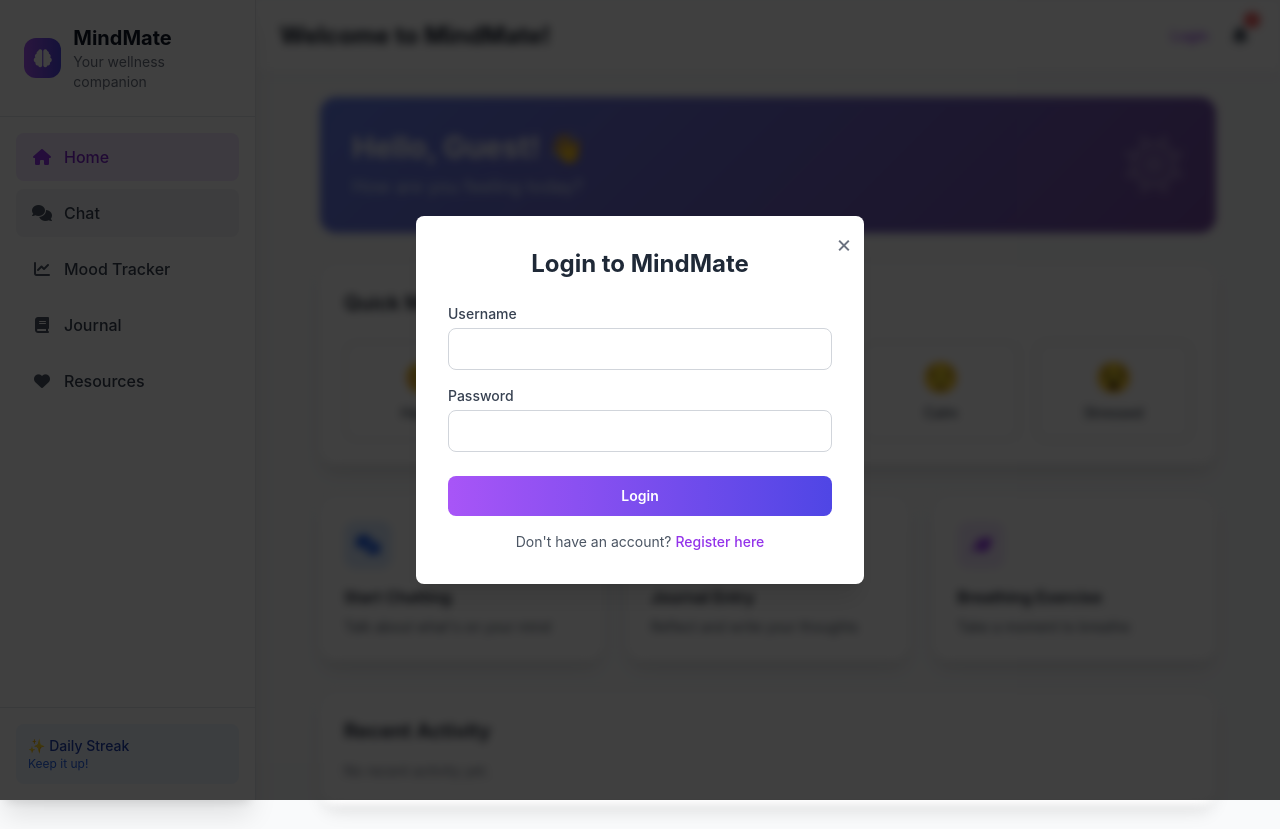
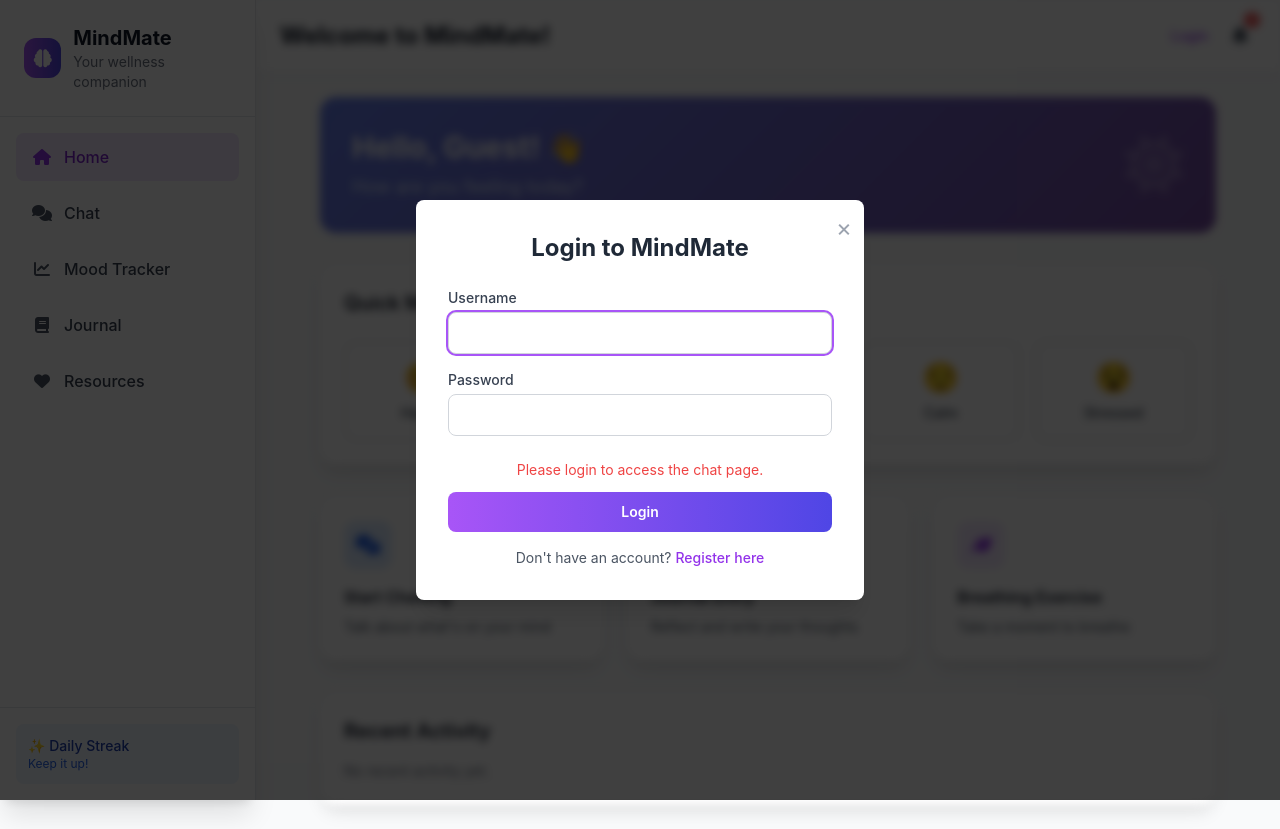
Before and after one commit to aniruddhabagal/MindMate, a Next.js app: page / in a window 1280 px wide. Both pictures are taken after a click on the button "Chat". Built offline with nearby package versions, Linux system fonts and the light colour scheme.

Commit message:
feat: integrated loader

```diff
--- a/components/AuthModal.js
+++ b/components/AuthModal.js
@@ -1,8 +1,7 @@
 // components/AuthModal.js
 "use client";
-import { useEffect, useRef, useState } from "react";
+import { useState, useEffect, useRef } from "react"; // Added useEffect, useRef
 
-// Props: isOpen, onClose, onLogin, onRegister, initialError, initialFormType = 'login'
 export default function AuthModal({
   isOpen,
   onClose,
@@ -11,12 +10,29 @@
   initialError,
   initialFormType = "login",
 }) {
-  const [formType, setFormType] = useState(initialFormType); // 'login' or 'register'
+  const [formType, setFormType] = useState(initialFormType);
   const [username, setUsername] = useState("");
   const [password, setPassword] = useState("");
   const [confirmPassword, setConfirmPassword] = useState("");
   const [error, setError] = useState(initialError || "");
-  const usernameInputRef = useRef(null);
+  const [isLoading, setIsLoading] = useState(false); // <<< New loading state
+
+  const usernameInputRef = useRef(null); // For focusing
+
+  useEffect(() => {
+    if (isOpen) {
+      // When modal opens, reset form type and error, and focus
+      setFormType(initialFormType);
+      setError(initialError || "");
+      setUsername("");
+      setPassword("");
+      setConfirmPassword("");
+      setTimeout(() => {
+        // Timeout to ensure input is visible before focusing
+        usernameInputRef.current?.focus();
+      }, 100);
+    }
+  }, [isOpen, initialFormType, initialError]);
 
   const handleSwitchForm = (type) => {
     setFormType(type);
@@ -24,53 +40,54 @@
     setUsername("");
     setPassword("");
     setConfirmPassword("");
+    setIsLoading(false); // Reset loading state if form is switched
+    setTimeout(() => usernameInputRef.current?.focus(), 0);
   };
 
   const handleSubmit = async (e) => {
     e.preventDefault();
     setError("");
+    setIsLoading(true); // <<< Start loading
+
     if (formType === "login") {
       if (!username || !password) {
         setError("Username and password are required.");
+        setIsLoading(false); // <<< Stop loading on validation error
         return;
       }
       try {
-        await onLogin(username, password);
-        // onClose(); // Parent should close on successful login/register
+        await onLogin(username, password); // onLogin in app/page.js will handle closing modal
       } catch (err) {
         setError(err.message || "Login failed.");
+      } finally {
+        setIsLoading(false); // <<< Stop loading
       }
     } else {
       // register
       if (!username || !password || !confirmPassword) {
         setError("All fields are required.");
+        setIsLoading(false);
         return;
       }
       if (password !== confirmPassword) {
         setError("Passwords do not match.");
+        setIsLoading(false);
         return;
       }
       if (password.length < 6) {
         setError("Password must be at least 6 characters.");
+        setIsLoading(false);
         return;
       }
       try {
-        await onRegister(username, password);
-        // onClose();
+        await onRegister(username, password); // onRegister in app/page.js will handle closing modal
       } catch (err) {
         setError(err.message || "Registration failed.");
+      } finally {
+        setIsLoading(false);
       }
     }
   };
-
-  useEffect(() => {
-    if (isOpen && formType === "login" && usernameInputRef.current) {
-      usernameInputRef.current.focus();
-    } else if (isOpen && formType === "register" && usernameInputRef.current) {
-      // Assuming username field is same for register
-      usernameInputRef.current.focus();
-    }
-  }, [isOpen, formType]);
 
   if (!isOpen) return null;
 
@@ -87,7 +104,8 @@
         <button
           type="button"
           onClick={onClose}
-          className="absolute top-3 right-3 text-gray-500 hover:text-gray-700 text-2xl"
+          disabled={isLoading}
+          className="absolute top-3 right-3 text-gray-400 hover:text-gray-600 text-2xl disabled:opacity-50"
         >
           ×
         </button>
@@ -106,12 +124,14 @@
                   Username
                 </label>
                 <input
+                  ref={usernameInputRef}
                   type="text"
                   id="loginUsernameAuth"
                   value={username}
                   onChange={(e) => setUsername(e.target.value)}
                   required
-                  className="w-full px-4 py-2 border border-gray-300 rounded-lg focus:outline-none focus:ring-2 focus:ring-purple-500"
+                  disabled={isLoading}
+                  className="w-full px-4 py-2 border border-gray-300 rounded-lg focus:outline-none focus:ring-2 focus:ring-purple-500 disabled:bg-gray-100"
                 />
               </div>
               <div className="mb-6">
@@ -127,7 +147,8 @@
                   value={password}
                   onChange={(e) => setPassword(e.target.value)}
                   required
-                  className="w-full px-4 py-2 border border-gray-300 rounded-lg focus:outline-none focus:ring-2 focus:ring-purple-500"
+                  disabled={isLoading}
+                  className="w-full px-4 py-2 border border-gray-300 rounded-lg focus:outline-none focus:ring-2 focus:ring-purple-500 disabled:bg-gray-100"
                 />
               </div>
               {error && (
@@ -135,16 +156,24 @@
               )}
               <button
                 type="submit"
-                className="w-full bg-gradient-to-r from-purple-500 to-indigo-600 text-white py-2.5 rounded-lg hover:shadow-lg transition-all text-sm font-semibold"
+                disabled={isLoading}
+                className="w-full bg-gradient-to-r from-purple-500 to-indigo-600 text-white py-2.5 rounded-lg hover:shadow-lg transition-all text-sm font-semibold disabled:opacity-70 flex items-center justify-center"
               >
-                Login
+                {isLoading ? (
+                  <>
+                    <i className="fas fa-spinner fa-spin mr-2"></i>Processing...
+                  </>
+                ) : (
+                  "Login"
+                )}
               </button>
               <p className="text-center text-sm text-gray-600 mt-4">
                 Don&apos;t have an account?{" "}
                 <button
                   type="button"
                   onClick={() => handleSwitchForm("register")}
-                  className="text-purple-600 hover:underline font-medium"
+                  disabled={isLoading}
+                  className="text-purple-600 hover:underline font-medium disabled:opacity-70"
                 >
                   Register here
                 </button>
@@ -152,6 +181,7 @@
             </form>
           </>
         ) : (
+          // Register form
           <>
             <h3 className="text-2xl font-bold mb-6 text-gray-800 text-center">
               Create Account
@@ -165,15 +195,19 @@
                   Username
                 </label>
                 <input
+                  ref={usernameInputRef}
                   type="text"
                   id="registerUsernameAuth"
                   value={username}
                   onChange={(e) => setUsername(e.target.value)}
                   required
-                  className="w-full px-4 py-2 border border-gray-300 rounded-lg focus:outline-none focus:ring-2 focus:ring-purple-500"
+                  disabled={isLoading}
+                  className="w-full px-4 py-2 border border-gray-300 rounded-lg focus:outline-none focus:ring-2 focus:ring-purple-500 disabled:bg-gray-100"
                 />
               </div>
               <div className="mb-4">
+                {" "}
+                {/* Consistent margin */}
                 <label
                   htmlFor="registerPasswordAuth"
                   className="block text-sm font-medium text-gray-700 mb-1"
@@ -186,7 +220,8 @@
                   value={password}
                   onChange={(e) => setPassword(e.target.value)}
                   required
-                  className="w-full px-4 py-2 border border-gray-300 rounded-lg focus:outline-none focus:ring-2 focus:ring-purple-500"
+                  disabled={isLoading}
+                  className="w-full px-4 py-2 border border-gray-300 rounded-lg focus:outline-none focus:ring-2 focus:ring-purple-500 disabled:bg-gray-100"
                 />
               </div>
               <div className="mb-6">
@@ -202,7 +237,8 @@
                   value={confirmPassword}
                   onChange={(e) => setConfirmPassword(e.target.value)}
                   required
-                  className="w-full px-4 py-2 border border-gray-300 rounded-lg focus:outline-none focus:ring-2 focus:ring-purple-500"
+                  disabled={isLoading}
+                  className="w-full px-4 py-2 border border-gray-300 rounded-lg focus:outline-none focus:ring-2 focus:ring-purple-500 disabled:bg-gray-100"
                 />
               </div>
               {error && (
@@ -210,16 +246,24 @@
               )}
               <button
                 type="submit"
-                className="w-full bg-gradient-to-r from-purple-500 to-indigo-600 text-white py-2.5 rounded-lg hover:shadow-lg transition-all text-sm font-semibold"
+                disabled={isLoading}
+                className="w-full bg-gradient-to-r from-purple-500 to-indigo-600 text-white py-2.5 rounded-lg hover:shadow-lg transition-all text-sm font-semibold disabled:opacity-70 flex items-center justify-center"
               >
-                Register
+                {isLoading ? (
+                  <>
+                    <i className="fas fa-spinner fa-spin mr-2"></i>Processing...
+                  </>
+                ) : (
+                  "Register"
+                )}
               </button>
               <p className="text-center text-sm text-gray-600 mt-4">
                 Already have an account?{" "}
                 <button
                   type="button"
                   onClick={() => handleSwitchForm("login")}
-                  className="text-purple-600 hover:underline font-medium"
+                  disabled={isLoading}
+                  className="text-purple-600 hover:underline font-medium disabled:opacity-70"
                 >
                   Login here
                 </button>
```
